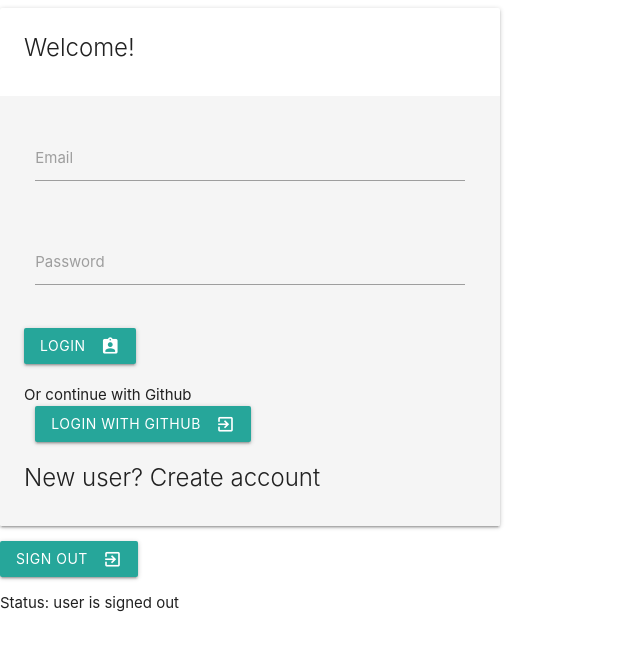
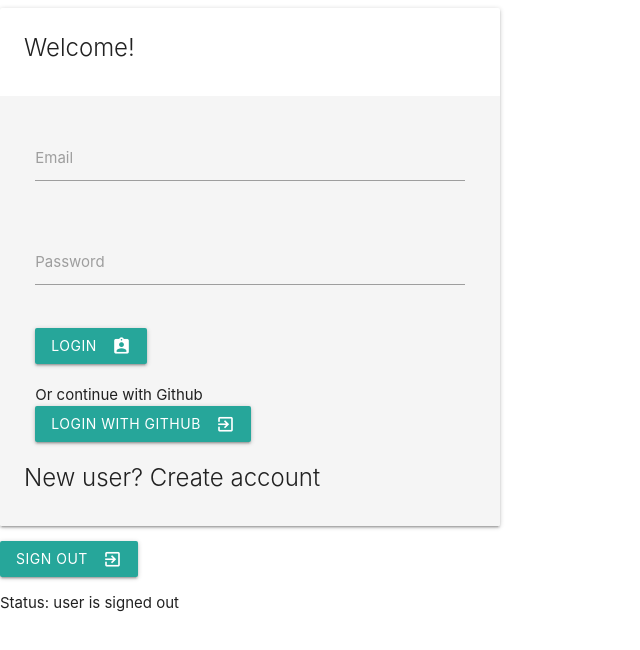
Before and after one commit to minicatsCB/firebase-auth, a website: page public/index.html in a window 1280 px wide. Shown: the whole page, without its empty margins (0-640 px from the left). Drawn offline with nearby package versions, Linux system fonts and the light colour scheme; no server answers.

Commit message:
Minor refactor in UI

```diff
--- a/public/index.html
+++ b/public/index.html
@@ -29,16 +29,16 @@
                         <label for="password">Password</label>
                     </div>
                 </div>
+
+                <button id="email-login-btn" class="btn waves-effect waves-light" type="submit" action="#">Login
+                    <i class="material-icons right">assignment_ind</i>
+                </button>
             </form>
-            <button id="email-login-btn" class="btn waves-effect waves-light" type="submit" action="POST" form="email-login-form">Login
-                <i class="material-icons right">assignment_ind</i>
-            </button>
         </div>
-
-        <p>Or continue with Github</p>
 
         <div class="row">
             <div class="col">
+                <p>Or continue with Github</p>
                 <a id="github-login-btn" class="waves-effect waves-light btn"><i class="material-icons right">exit_to_app</i>Login with Github</a>
             </div>
         </div>
```
